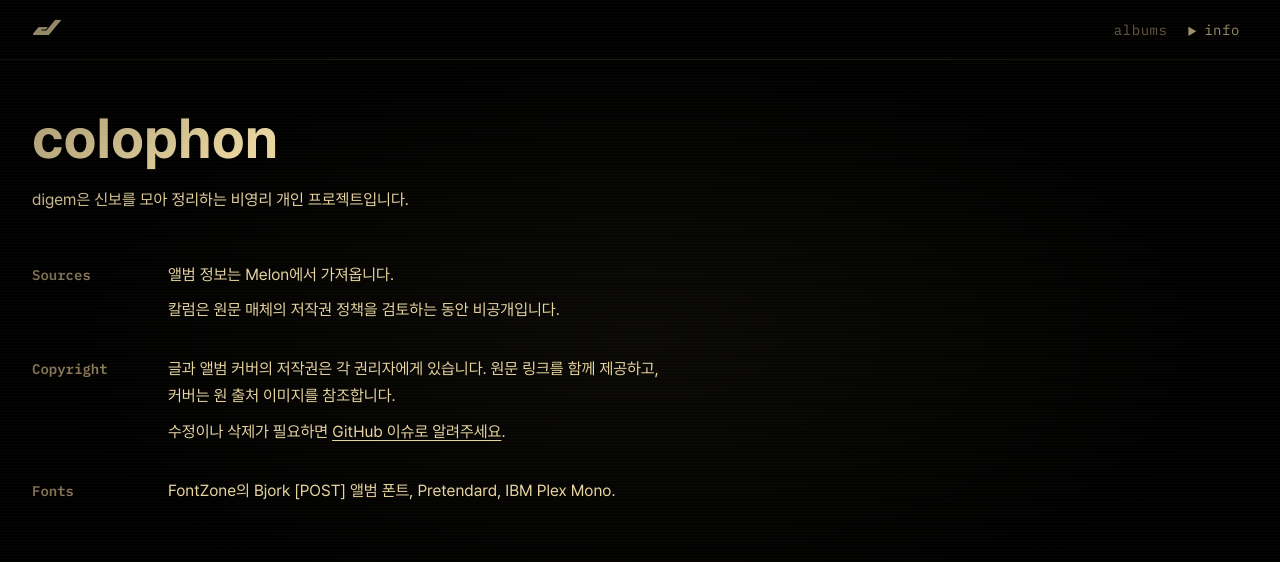
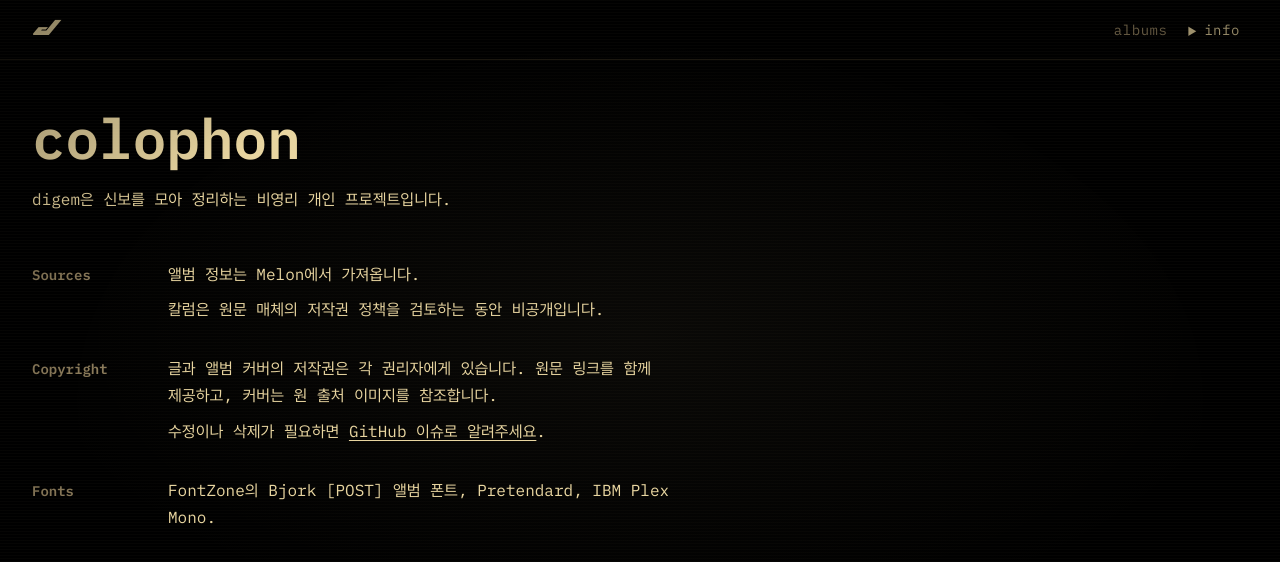
Before and after one commit to prgmd/digem, a Next.js app in the folder frontend/: page /info in a window 1280 px wide. Shown: the top 562 px of the page. Built offline with nearby package versions, Linux system fonts and the light colour scheme.

Commit message:
style: Info에 IBM Plex Mono 적용

```diff
--- a/frontend/app/globals.css
+++ b/frontend/app/globals.css
@@ -641,6 +641,7 @@ body:has(.album-screen)::after { display: none; }
 
 .info-content {
   max-width: 44rem;
+  font-family: var(--font-mono);
   padding: var(--sp-12) var(--sp-8) var(--sp-16);
 }
 
@@ -649,7 +650,7 @@ body:has(.album-screen)::after { display: none; }
 .info-intro h1 {
   margin-bottom: var(--sp-4);
   font-size: var(--fs-2xl);
-  font-weight: 700;
+  font-weight: 600;
   line-height: 1.1;
 }
 
```
